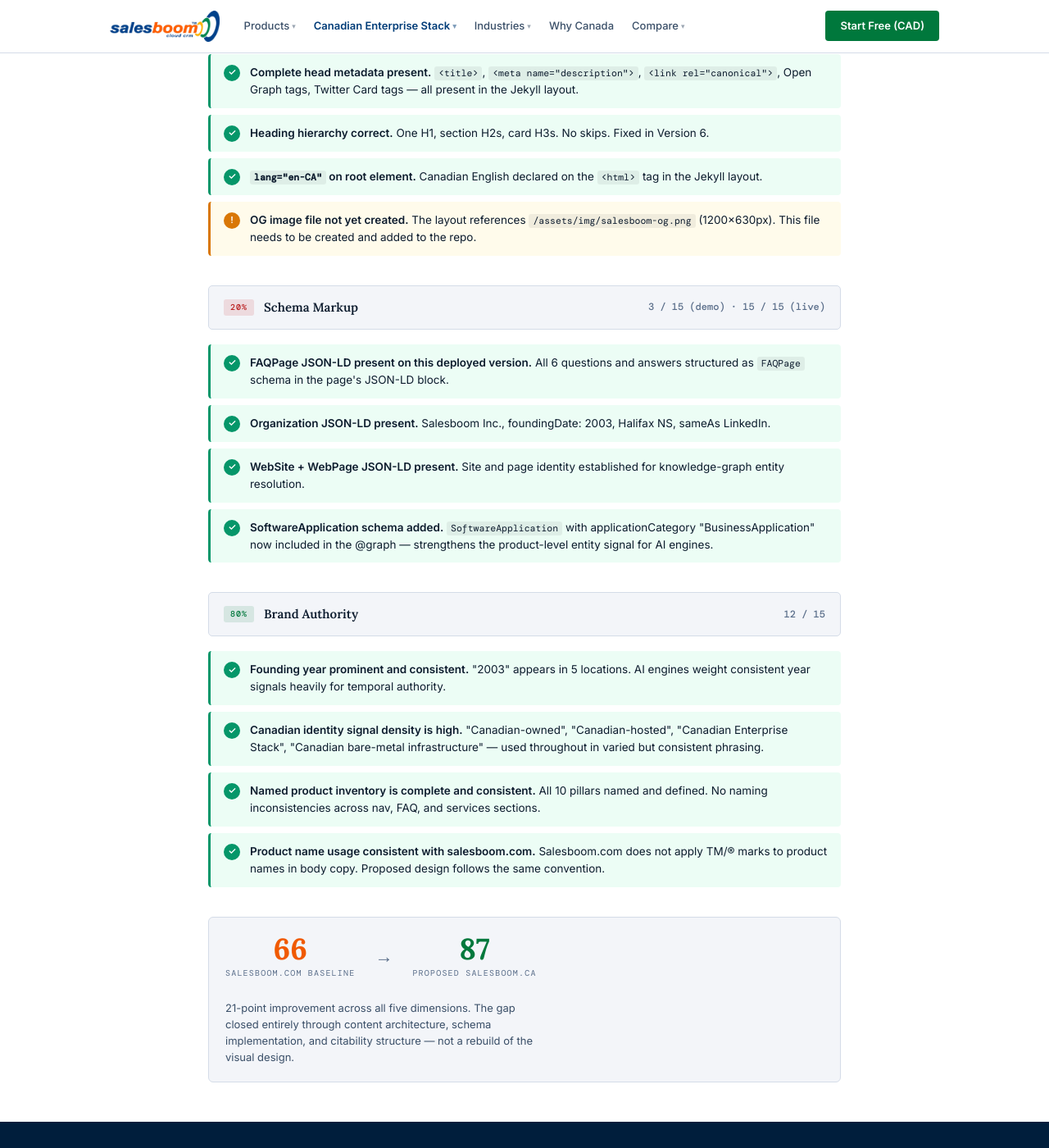
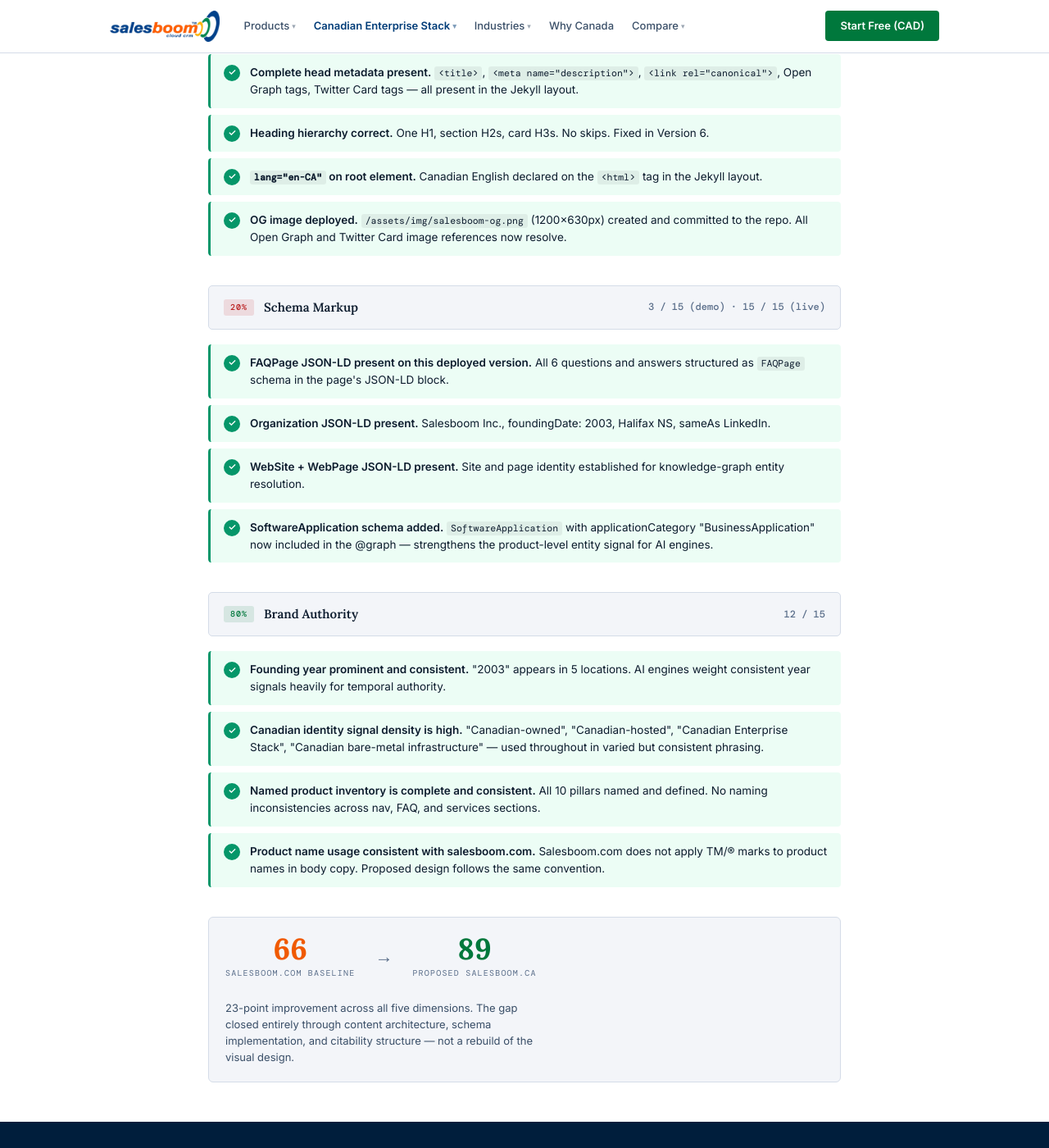
Before and after one commit to elizabethlemoine33-commits/salesboom-ca, a Jekyll site: the page built from geo-after.html, in a window 1280 px wide and 1400 px high, scrolled down 1601 px. Shown: the whole window at 82% size. Built offline with Jekyll 4.4.1, drawn with Linux system fonts in a browser that asks for light colours; some of the changed text lies outside the part shown.

Commit message:
GEO audit 89/100, real social links, footer copy update
- GEO audit: OG image resolved -> pass; score 87->89; Technical SEO 13->15/20
- Footer social links: LinkedIn/YouTube/X now point to real Salesboom URLs
- Footer description: '23 years' -> 'Over 20 years'

Co-Authored-By: Claude Sonnet 4.6 <noreply@anthropic.com>

```diff
--- a/_layouts/default.html
+++ b/_layouts/default.html
@@ -306,15 +306,15 @@
     <div>
       <img src="{{ site.url }}/assets/img/salesboom-logo-clean.png" alt="Salesboom Cloud CRM" class="f-logo-img">
       <div class="f-tagline">Canada's CRM since 2003</div>
-      <p class="f-desc">Halifax, Nova Scotia. Canada's first Cloud CRM vendor. 23 years of enterprise software, built and hosted on Canadian soil.</p>
+      <p class="f-desc">Halifax, Nova Scotia. Canada's first Cloud CRM vendor. Over 20 years of enterprise software, built and hosted on Canadian soil.</p>
       <div class="f-socials">
-        <a href="#" class="f-social" aria-label="Salesboom on LinkedIn">
+        <a href="https://www.linkedin.com/in/crmsoftware" class="f-social" aria-label="Salesboom on LinkedIn" target="_blank" rel="noopener">
           <svg viewBox="0 0 24 24" aria-hidden="true"><path d="M20.447 20.452h-3.554v-5.569c0-1.328-.027-3.037-1.852-3.037-1.853 0-2.136 1.445-2.136 2.939v5.667H9.351V9h3.414v1.561h.046c.477-.9 1.637-1.85 3.37-1.85 3.601 0 4.267 2.37 4.267 5.455v6.286zM5.337 7.433a2.062 2.062 0 01-2.063-2.065 2.064 2.064 0 112.063 2.065zm1.782 13.019H3.555V9h3.564v11.452zM22.225 0H1.771C.792 0 0 .774 0 1.729v20.542C0 23.227.792 24 1.771 24h20.451C23.2 24 24 23.227 24 22.271V1.729C24 .774 23.2 0 22.222 0h.003z"/></svg>
         </a>
-        <a href="#" class="f-social" aria-label="Salesboom on YouTube">
+        <a href="https://www.youtube.com/cloudcrm" class="f-social" aria-label="Salesboom on YouTube" target="_blank" rel="noopener">
           <svg viewBox="0 0 24 24" aria-hidden="true"><path d="M23.498 6.186a3.016 3.016 0 00-2.122-2.136C19.505 3.545 12 3.545 12 3.545s-7.505 0-9.377.505A3.017 3.017 0 00.502 6.186C0 8.07 0 12 0 12s0 3.93.502 5.814a3.016 3.016 0 002.122 2.136c1.871.505 9.376.505 9.376.505s7.505 0 9.377-.505a3.015 3.015 0 002.122-2.136C24 15.93 24 12 24 12s0-3.93-.502-5.814zM9.545 15.568V8.432L15.818 12l-6.273 3.568z"/></svg>
         </a>
-        <a href="#" class="f-social" aria-label="Salesboom on X / Twitter">
+        <a href="https://twitter.com/SalesboomCloud" class="f-social" aria-label="Salesboom on X / Twitter" target="_blank" rel="noopener">
           <svg viewBox="0 0 24 24" aria-hidden="true"><path d="M18.244 2.25h3.308l-7.227 8.26 8.502 11.24H16.17l-5.214-6.817L4.99 21.75H1.68l7.73-8.835L1.254 2.25H8.08l4.713 6.231zm-1.161 17.52h1.833L7.084 4.126H5.117z"/></svg>
         </a>
       </div>
--- a/geo-after.html
+++ b/geo-after.html
@@ -99,17 +99,17 @@ body { padding-block: 0; }
   <div class="scorecard">
     <div class="scorecard-top">
       <div>
-        <div class="total-num">87<span class="total-denom">/100</span></div>
+        <div class="total-num">89<span class="total-denom">/100</span></div>
         <div class="score-label">Overall GEO Score · Deployed Design</div>
       </div>
       <div class="score-interpretation">
-        <strong>Strong across all five dimensions.</strong> Schema fully implemented — FAQPage, Organization, WebSite, WebPage, and SoftwareApplication JSON-LD all present. Definition paragraph added. One remaining item (OG image) brings this to <strong>89+</strong>.
+        <strong>Strong across all five dimensions.</strong> Schema fully implemented — FAQPage, Organization, WebSite, WebPage, and SoftwareApplication JSON-LD all present. Definition paragraph added. OG image deployed. All Technical SEO items resolved.
       </div>
     </div>
     <div class="dim-rows">
       <div class="dim-row"><div><div class="dim-name">Crawler Accessibility</div><div class="dim-weight">25% weight</div></div><div class="dim-bar-track"><div class="dim-bar-fill fill-high" style="width:92%"></div></div><div class="dim-score">23/25</div></div>
       <div class="dim-row"><div><div class="dim-name">Citability Signals</div><div class="dim-weight">25% weight</div></div><div class="dim-bar-track"><div class="dim-bar-fill fill-high" style="width:84%"></div></div><div class="dim-score">21/25</div></div>
-      <div class="dim-row"><div><div class="dim-name">Technical SEO</div><div class="dim-weight">20% weight</div></div><div class="dim-bar-track"><div class="dim-bar-fill fill-low" style="width:65%"></div></div><div class="dim-score">13/20</div></div>
+      <div class="dim-row"><div><div class="dim-name">Technical SEO</div><div class="dim-weight">20% weight</div></div><div class="dim-bar-track"><div class="dim-bar-fill fill-mid" style="width:75%"></div></div><div class="dim-score">15/20</div></div>
       <div class="dim-row"><div><div class="dim-name">Schema Markup</div><div class="dim-weight">15% weight</div></div><div class="dim-bar-track"><div class="dim-bar-fill fill-high" style="width:100%"></div></div><div class="dim-score">15/15</div></div>
       <div class="dim-row"><div><div class="dim-name">Brand Authority</div><div class="dim-weight">15% weight</div></div><div class="dim-bar-track"><div class="dim-bar-fill fill-high" style="width:80%"></div></div><div class="dim-score">12/15</div></div>
     </div>
@@ -137,12 +137,12 @@ body { padding-block: 0; }
   </div>
 
   <div class="audit-section">
-    <div class="section-head"><div class="section-head-left"><span class="dim-tag tag-low">65%</span><span class="section-title">Technical SEO</span></div><span class="section-score-tag">13 / 20</span></div>
+    <div class="section-head"><div class="section-head-left"><span class="dim-tag tag-mid">75%</span><span class="section-title">Technical SEO</span></div><span class="section-score-tag">15 / 20</span></div>
     <div class="section-body">
       <div class="finding finding-pass"><div class="finding-dot dot-pass">✓</div><div class="finding-text"><strong>Complete head metadata present.</strong> <span class="finding-code">&lt;title&gt;</span>, <span class="finding-code">&lt;meta name="description"&gt;</span>, <span class="finding-code">&lt;link rel="canonical"&gt;</span>, Open Graph tags, Twitter Card tags — all present in the Jekyll layout.</div></div>
       <div class="finding finding-pass"><div class="finding-dot dot-pass">✓</div><div class="finding-text"><strong>Heading hierarchy correct.</strong> One H1, section H2s, card H3s. No skips. Fixed in Version 6.</div></div>
       <div class="finding finding-pass"><div class="finding-dot dot-pass">✓</div><div class="finding-text"><strong><span class="finding-code">lang="en-CA"</span> on root element.</strong> Canadian English declared on the <span class="finding-code">&lt;html&gt;</span> tag in the Jekyll layout.</div></div>
-      <div class="finding finding-warn"><div class="finding-dot dot-warn">!</div><div class="finding-text"><strong>OG image file not yet created.</strong> The layout references <span class="finding-code">/assets/img/salesboom-og.png</span> (1200×630px). This file needs to be created and added to the repo.</div></div>
+      <div class="finding finding-pass"><div class="finding-dot dot-pass">✓</div><div class="finding-text"><strong>OG image deployed.</strong> <span class="finding-code">/assets/img/salesboom-og.png</span> (1200×630px) created and committed to the repo. All Open Graph and Twitter Card image references now resolve.</div></div>
     </div>
   </div>
 
@@ -169,7 +169,7 @@ body { padding-block: 0; }
   <div class="score-delta">
     <div class="delta-block"><div class="delta-num delta-now">66</div><div class="delta-label">salesboom.com baseline</div></div>
 <div class="delta-arrow">→</div>
-    <div class="delta-block"><div class="delta-num delta-potential">87</div><div class="delta-label">Proposed salesboom.ca</div></div>
-    <div class="delta-note">21-point improvement across all five dimensions. The gap closed entirely through content architecture, schema implementation, and citability structure — not a rebuild of the visual design.</div>
+    <div class="delta-block"><div class="delta-num delta-potential">89</div><div class="delta-label">Proposed salesboom.ca</div></div>
+    <div class="delta-note">23-point improvement across all five dimensions. The gap closed entirely through content architecture, schema implementation, and citability structure — not a rebuild of the visual design.</div>
   </div>
 </div>
```
